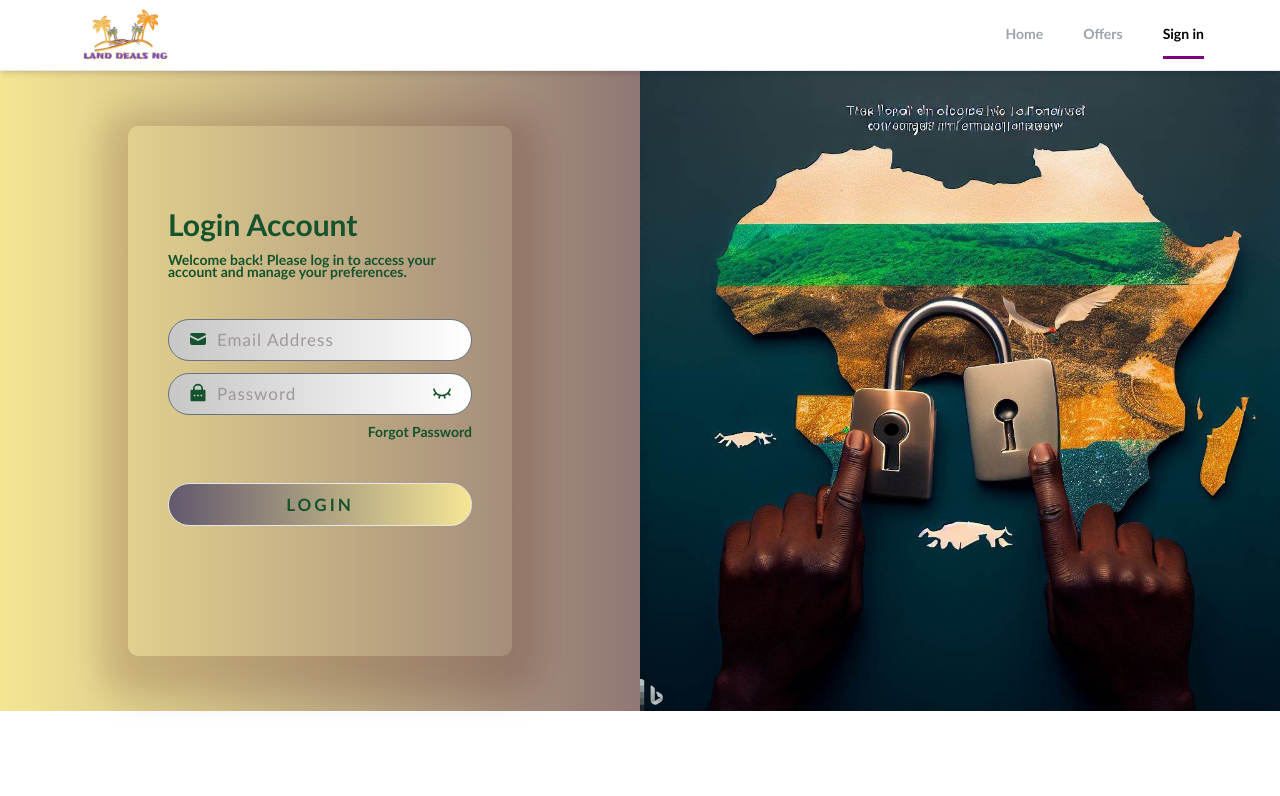
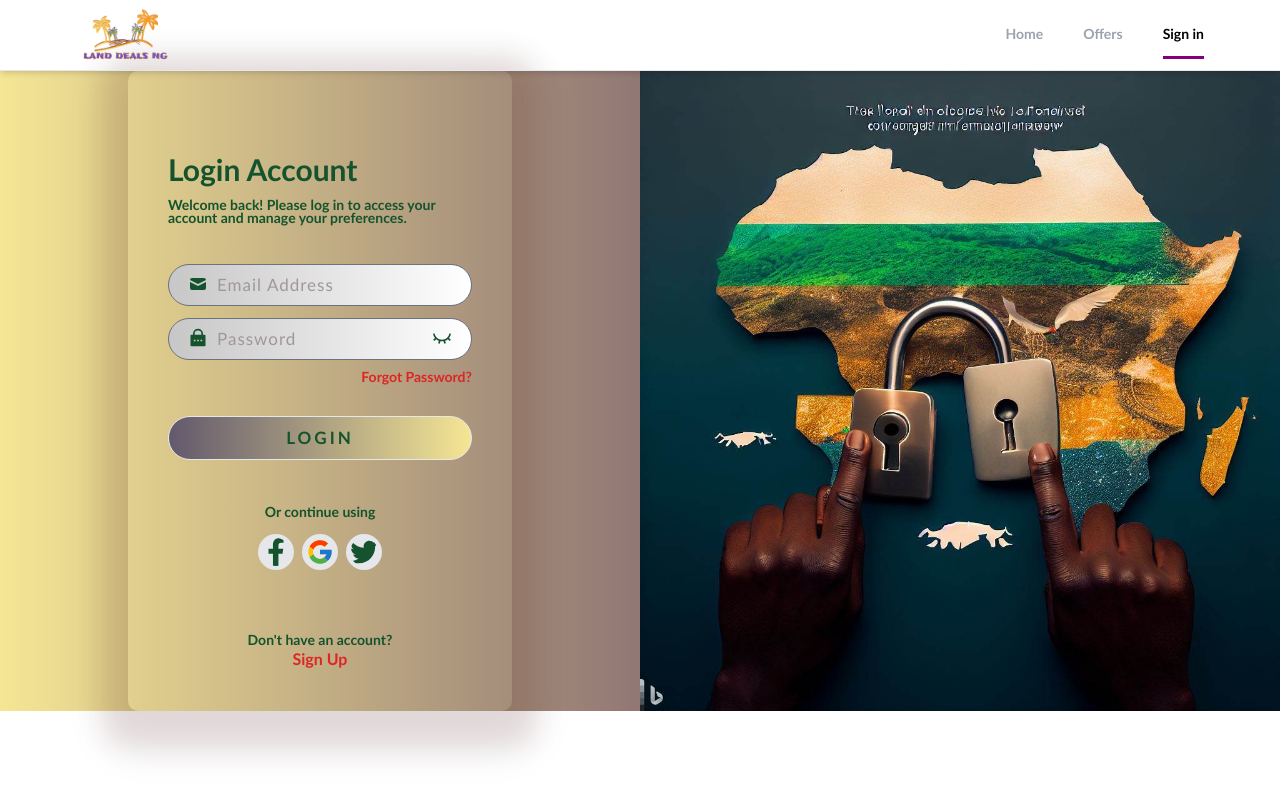
Before and after one commit to yakubu-josiah/Estate-Agent, a React (Create React App) app: page /auth/sign-in in a window 1280 px wide. Shown: the top 796 px of the page. Built offline with nearby package versions, Linux system fonts and the light colour scheme.

Commit message:
reusable OAuth component added

```diff
--- /dev/null
+++ b/src/components/OAuth.jsx
@@ -0,0 +1,15 @@
+import React from 'react'
+import { FcGoogle } from "react-icons/fc";
+import { FaFacebookF, FaTwitter } from "react-icons/fa";
+import { AiFillTwitterCircle } from "react-icons/ai";
+
+
+export default function OAuth() {
+  return (
+    <div className='flex justify-center text-4xl'>
+        <FaFacebookF className='rounded-full bg-gray-200 p-1 cursor-pointer'/>
+        <FcGoogle className='rounded-full bg-gray-200 p-1 ml-2 cursor-pointer'/>
+        <FaTwitter className='rounded-full bg-gray-200 p-1 ml-2 cursor-pointer'/>
+    </div>
+  )
+}
--- a/src/index.css
+++ b/src/index.css
@@ -27,12 +27,6 @@ header ul li:hover {
     display: flex;
     background: linear-gradient(to right, #f5e694, #2c0855);
 }
-/* .auth .col1 {
-    flex-direction: column;
-}
-.auth .col1:nth-child(even) {
-    flex-direction: column-reverse;
-} */
 .auth p {
     /* font-size: small; */
     line-height: 0.9em;
@@ -56,7 +50,7 @@ header ul li:hover {
     text-transform: uppercase;
     font-size: 17px;
     /* font-weight: 700; */
-    margin-bottom: 90px;
+    margin-bottom: 30px;
     letter-spacing: 3px;
     /* color: #fff; */
     background: linear-gradient(to right, #62596d,#f5e694);
--- a/src/pages/auth/SignIn.jsx
+++ b/src/pages/auth/SignIn.jsx
@@ -4,6 +4,7 @@ import { RiEyeCloseLine  } from "react-icons/ri";
 import { TiEyeOutline } from "react-icons/ti";
 import { HiMail } from "react-icons/hi";
 import { RiLockPasswordFill } from "react-icons/ri";
+import OAuth from "../../components/OAuth";
 
 export default function SignIn() {
   const [viewPassword, setViewPassword] = useState(false);
@@ -24,7 +25,7 @@ export default function SignIn() {
   return (
   <div className="flex auth flex-wrap sm:flex-wrap">
     <div className="lg:flex-1 m-auto md:flex-col w-full">
-      <div className="form w-3/5 m-auto p-10 text-green-900 font-semibold shadow-thick shadow-md min-w-[320px] sm:border-none md:border-none">
+      <div className="form w-3/5 m-auto p-10 text-green-900 font-semibold shadow-thick shadow-md min-w-[320px]">
         <h1 className="text-3xl pb-3 mt-10">Login Account</h1>
         <p className="text-sm ">Welcome back! Please log in to access your account and manage your preferences.</p>
         <form action="" className="">
@@ -51,10 +52,24 @@ export default function SignIn() {
             </span>
           </div>
           <div className="text-end mt-1">
-            <Link to="/auth/forgot-password" className="text-sm cursor-pointer">Forgot Password</Link>
+            <Link to="/auth/forgot-password"
+              className="text-sm text-red-600 hover:text-red-800 transition duration-200">Forgot Password?
+            </Link>
           </div>
-          <button className="border p-2 w-full mt-10 mb-5 rounded-full">Login</button>
+          <button className="border p-2 w-full mt-7 rounded-full hover:shadow-lg hover:text-white transition duration-300 ease-in-out px-4 py-2">Login</button>
         </form>
+        <div className=" items-center my-4
+         before:border-t before:border-flex-1 before:border-red-700
+         after:border-t after:border-flex-1 after:border-red-700">
+          <p className="text-center text-sm">Or continue using</p>
+        </div>
+        <div className="mb-16">
+          <OAuth />
+        </div>
+        <div className="text-center">
+          <p className="text-sm"> Don't have an account?</p>
+          <Link to="/auth/sign-up" className="text-red-600 hover:text-red-800 transition duration-200">Sign Up</Link>
+        </div>
       </div>
     </div>
 
```
